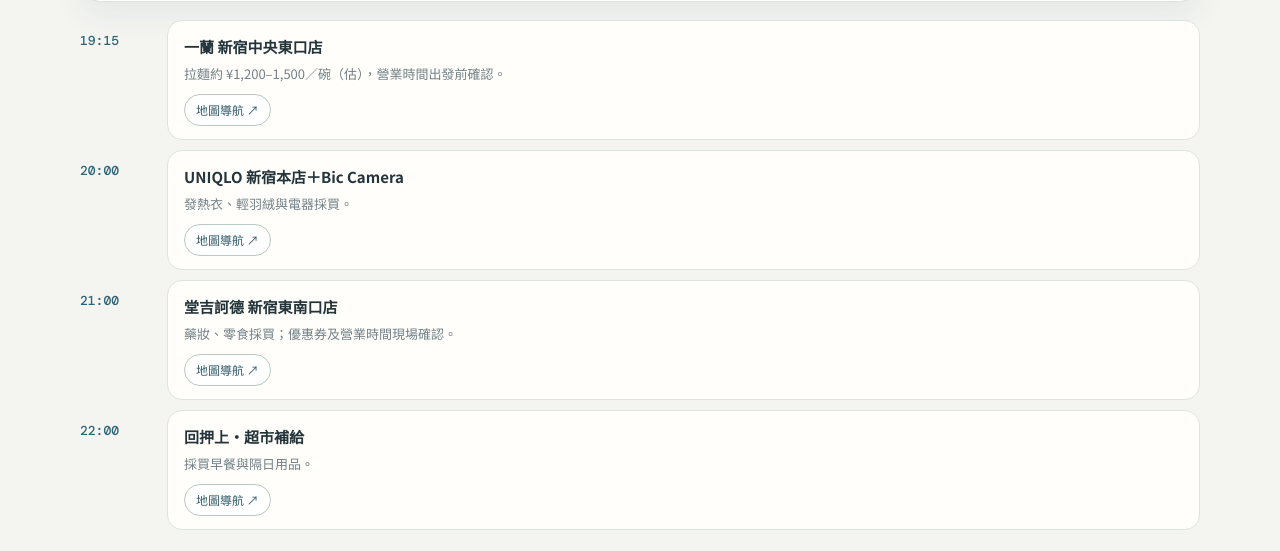
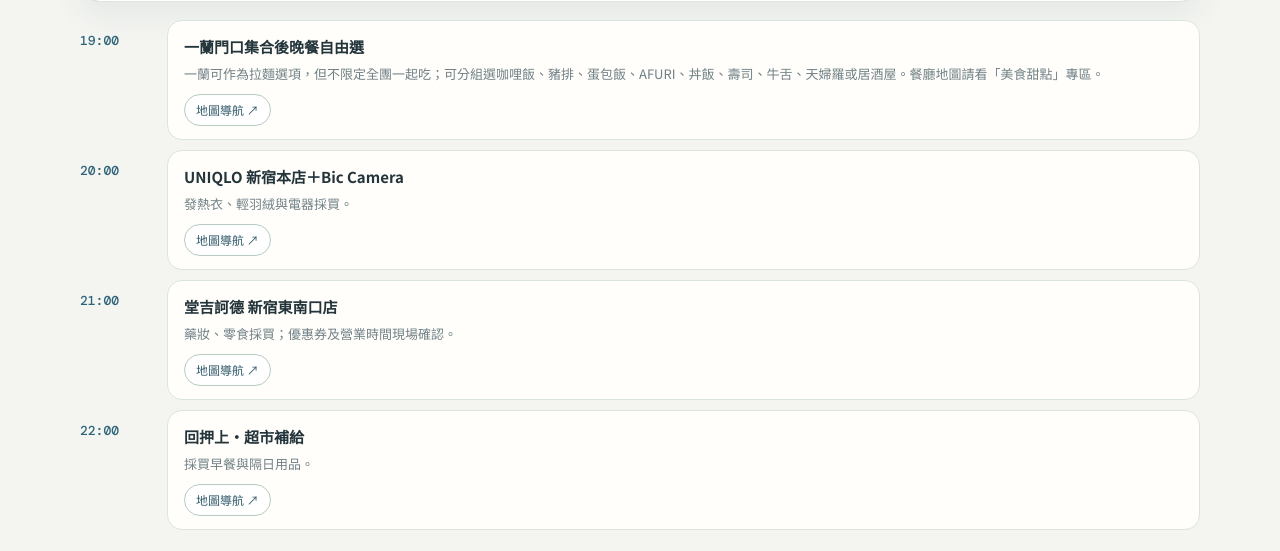
Before and after one commit to anrita-beep/tokyo-trip, a plain HTML site: page index.html in a window 1280 px wide. Shown: the part 3507-4058 px from the top of the page. Drawn offline with nearby package versions, Linux system fonts and the light colour scheme.

Commit message:
Make day one and ski day dinners flexible group choices

```diff
--- a/index.html
+++ b/index.html
@@ -56,9 +56,9 @@
 </main><nav class="bottom"><a href="#overview"><b>⌂</b>總覽</a><a href="#day1"><b>①</b>行程</a><a href="#budget"><b>¥</b>預算</a><a href="#weather"><b>☼</b>天氣</a><a href="#checklist"><b>✓</b>清單</a></nav>
 <script>
 const days=[
-{id:'day1',n:'01',date:'1/21（四）',title:'抵達東京・新宿購物',color:'#4f8b70',photo:'photo-1536098561742-ca998e48cbcc',alt:'東京街景',items:[['12:10','抵達成田機場','入境、領行李，購買 Suica 或加入手機 Suica。','Narita International Airport'],['13:00','成田機場午餐（先吃飽再進市區）','建議在航廈內自由選擇拉麵、烏龍麵、咖哩飯、丼飯或便利商店簡餐；抓 30–40 分鐘，避免拖到搭車時間。預算約 ¥1,000–1,800／人（估）。','成田國際機場 餐廳'],['14:00','京成 Access 特快直達押上','成田機場至押上約 60 分；IC 約 ¥1,162，兒童約 ¥590（估）。','押上駅'],['14:30','TOKYO MOON HOUSE 入住','放行李、休息後出發。','TOKYO MOON HOUSE 押上'],['15:00','步行至錦糸町站，搭 JR 前往新宿','從 TOKYO MOON HOUSE 步行約 17 分鐘至 JR 錦糸町站；搭乘 JR 中央・總武線各站停車（JB）往三鷹／中野方向，直達新宿站，車程約 26–27 分鐘。單程車票 ¥260（IC 約 ¥253，依票價調整）。','錦糸町駅'],['15:45','新宿分組自由逛','Sanrio、3COINS、ABC-MART、無印良品、Alpen TOKYO／GOLF5、Bic Camera、mont-bell 新宿南口店（戶外／雪具，JR 新宿南口步行約 3 分鐘）。WORKMAN 可優先逛押上晴空塔店或錦糸町店，靠近住宿／JR 動線，不必特地繞去池袋。約 19:00 一蘭集合。','新宿三丁目'],['19:15','一蘭 新宿中央東口店','拉麵約 ¥1,200–1,500／碗（估），營業時間出發前確認。','一蘭 新宿中央東口店'],['20:00','UNIQLO 新宿本店＋Bic Camera','發熱衣、輕羽絨與電器採買。','UNIQLO 新宿本店'],['21:00','堂吉訶德 新宿東南口店','藥妝、零食採買；優惠券及營業時間現場確認。','ドン・キホーテ 新宿東南口店'],['22:00','回押上・超市補給','採買早餐與隔日用品。','押上駅']]},
+{id:'day1',n:'01',date:'1/21（四）',title:'抵達東京・新宿購物',color:'#4f8b70',photo:'photo-1536098561742-ca998e48cbcc',alt:'東京街景',items:[['12:10','抵達成田機場','入境、領行李，購買 Suica 或加入手機 Suica。','Narita International Airport'],['13:00','成田機場午餐（先吃飽再進市區）','建議在航廈內自由選擇拉麵、烏龍麵、咖哩飯、丼飯或便利商店簡餐；抓 30–40 分鐘，避免拖到搭車時間。預算約 ¥1,000–1,800／人（估）。','成田國際機場 餐廳'],['14:00','京成 Access 特快直達押上','成田機場至押上約 60 分；IC 約 ¥1,162，兒童約 ¥590（估）。','押上駅'],['14:30','TOKYO MOON HOUSE 入住','放行李、休息後出發。','TOKYO MOON HOUSE 押上'],['15:00','步行至錦糸町站，搭 JR 前往新宿','從 TOKYO MOON HOUSE 步行約 17 分鐘至 JR 錦糸町站；搭乘 JR 中央・總武線各站停車（JB）往三鷹／中野方向，直達新宿站，車程約 26–27 分鐘。單程車票 ¥260（IC 約 ¥253，依票價調整）。','錦糸町駅'],['15:45','新宿分組自由逛','Sanrio、3COINS、ABC-MART、無印良品、Alpen TOKYO／GOLF5、Bic Camera、mont-bell 新宿南口店（戶外／雪具，JR 新宿南口步行約 3 分鐘）。WORKMAN 可優先逛押上晴空塔店或錦糸町店，靠近住宿／JR 動線，不必特地繞去池袋。約 19:00 一蘭集合。','新宿三丁目'],['19:00','一蘭門口集合後晚餐自由選','一蘭可作為拉麵選項，但不限定全團一起吃；可分組選咖哩飯、豬排、蛋包飯、AFURI、丼飯、壽司、牛舌、天婦羅或居酒屋。餐廳地圖請看「美食甜點」專區。','一蘭 新宿中央東口店'],['20:00','UNIQLO 新宿本店＋Bic Camera','發熱衣、輕羽絨與電器採買。','UNIQLO 新宿本店'],['21:00','堂吉訶德 新宿東南口店','藥妝、零食採買；優惠券及營業時間現場確認。','ドン・キホーテ 新宿東南口店'],['22:00','回押上・超市補給','採買早餐與隔日用品。','押上駅']]},
 {id:'day2',n:'02',date:'1/22（五）',title:'淺草・秋葉原・表參道購物日',color:'#d18b45',photo:'photo-1532236204992-f5e85c024202',alt:'淺草寺街景',items:[['08:05','押上出發','前往淺草。','押上駅'],['08:20','淺草寺・雷門','拍照、參拜、求籤；10:00 後逛傳法院通，品嘗菠蘿麵包與玉子燒。','雷門 浅草寺'],['10:40','淺草文化觀光中心 8F','免費展望台，可俯瞰淺草街景。','浅草文化観光センター'],['11:30','HAMA 壽司 秋葉原電氣街口店','中文平板點餐；午餐約 ¥1,500／人（估）。','はま寿司 秋葉原電気街口店'],['12:45','Bic Camera AKIBA','採買電器、遊戲配件；庫存與優惠現場確認。','Bic Camera AKIBA'],['13:45','無線電會館・駿河屋・扭蛋','動漫週邊、模型與扭蛋；部分店家可能只收現金。','秋葉原 駿河屋'],['15:00','前往表參道','可搭銀座線；交通時間與票價以乘換案內為準。','表参道駅'],['15:30','表參道・原宿散步','New Balance 原宿旗艦店、3COINS+plus、UNIQLO。','表参道ヒルズ'],['19:30','回押上','半藏門線直達押上。','押上駅']]},
-{id:'day3',n:'03',date:'1/23（六）',title:'Fujiyama Snow Resort Yeti 滑雪一日團',color:'#7c8fae',photo:'photo-1517299321609-52687d1bc55a',alt:'冬季滑雪雪景',items:[['06:30','押上出發前往新宿','搭車前往新宿，建議 07:10 前抵達。','錦糸町駅'],['07:20','新宿站 20 號出口集合','新宿 L Tower（新宿エルタワー），西新宿 1-6-1；請依憑證確認。','新宿エルタワー'],['10:30','Fujiyama Snow Resort Yeti','領取租借裝備，雙板團體課程約 1.5 小時；課程內容依訂單。','Fujiyama Snow Resort Yeti'],['12:30','雪場午餐自理','約 ¥1,000–1,800／人（估），自由活動。','Fujiyama Snow Resort Yeti'],['15:30','集合、歸還裝備','預計 15:45 左右搭車返回新宿，依路況為準。','新宿駅'],['18:15','晚餐：豬排／壽司分組','可分組用餐，約 19:40 會合。','かつくら 新宿髙島屋'],['19:40','HARBS LUMINE EST 新宿店 B2','草莓鮮奶油蛋糕；整顆蛋糕約 ¥6,000（估），外帶注意保冷。','HARBS ルミネエスト新宿'],['晚間','返回押上','依當日交通選擇路線。','押上駅']]},
+{id:'day3',n:'03',date:'1/23（六）',title:'Fujiyama Snow Resort Yeti 滑雪一日團',color:'#7c8fae',photo:'photo-1517299321609-52687d1bc55a',alt:'冬季滑雪雪景',items:[['06:30','押上出發前往新宿','搭車前往新宿，建議 07:10 前抵達。','錦糸町駅'],['07:20','新宿站 20 號出口集合','新宿 L Tower（新宿エルタワー），西新宿 1-6-1；請依憑證確認。','新宿エルタワー'],['10:30','Fujiyama Snow Resort Yeti','領取租借裝備，雙板團體課程約 1.5 小時；課程內容依訂單。','Fujiyama Snow Resort Yeti'],['12:30','雪場午餐自理','約 ¥1,000–1,800／人（估），自由活動。','Fujiyama Snow Resort Yeti'],['15:30','集合、歸還裝備','預計 15:45 左右搭車返回新宿，依路況為準。','新宿駅'],['18:15','滑雪回新宿・晚餐自由選','依體力分組就近吃熱食：咖哩、豬排、丼飯、牛舌、壽司、居酒屋或關東煮；約 19:40 在事先約定地點會合。','新宿駅'],['19:40','HARBS LUMINE EST 新宿店 B2','草莓鮮奶油蛋糕；整顆蛋糕約 ¥6,000（估），外帶注意保冷。','HARBS ルミネエスト新宿'],['晚間','返回押上','依當日交通選擇路線。','押上駅']]},
 {id:'day4',n:'04',date:'1/24（日）',title:'富士山・河口湖一日團',color:'#8a78a8',photo:'photo-1490806843957-31f4c9a91c65',alt:'富士山與湖景',items:[['07:00','前往集合點','集合點待確認：08:00 東京新丸之內大廈，或 08:30 新宿 i-Land Tower LOVE 雕塑前。','新丸の内ビルディング 東京'],['10:00','新倉山淺間公園','忠靈塔與富士山經典景色，預計停留約 1 小時。','新倉山浅間公園'],['11:00','日川時計店','富士山街景拍照點，停留約 30 分鐘。','日川時計店'],['11:30','下吉田站・河口湖站小火車','停留約 20 分鐘；若電車異常依團方安排。','下吉田駅'],['12:00','Lawson 河口湖站前','打卡、購買限定零食；午餐自理約 ¥1,200（估）。','ローソン 河口湖駅前'],['12:30','河口湖纜車','預計約 2 小時；停運時依團方安排遊船或改大石公園。','富士山パノラマロープウェイ'],['15:00','山中湖餵天鵝','停留約 30 分鐘，遵守現場餵食規範。','山中湖 白鳥'],['18:00','返回東京','新宿或東京站下車時間依路況與團方安排。','新宿アイランドタワー'],['20:30','晴空塔 Solamachi 補貨','LOFT、Chiikawa Land；商場店舖多於 21:00 前後打烊，請確認。','東京ソラマチ']]},
 {id:'day5',n:'05',date:'1/25（一）',title:'成田機場・返回高雄',color:'#c46f8e',photo:'photo-1480796927426-f609979314bd',alt:'東京冬季街景',items:[['06:30','起床、整理行李','確認護照、機票、購物收據；行動電源隨身攜帶。','TOKYO MOON HOUSE 押上'],['07:00–07:30','京成 Access 特快前往成田','押上至成田約 60 分；IC 約 ¥1,162（估），預計約 08:30 抵達。','Narita Airport Station'],['08:30','機場報到・最後伴手禮','確認航廈、報到櫃檯與退稅流程，預留安檢時間。','Narita International Airport'],['11:25','台灣虎航 IT281 起飛','成田 NRT → 高雄 KHH，預計 15:05 抵達。','高雄國際機場']]}
 ];
```
